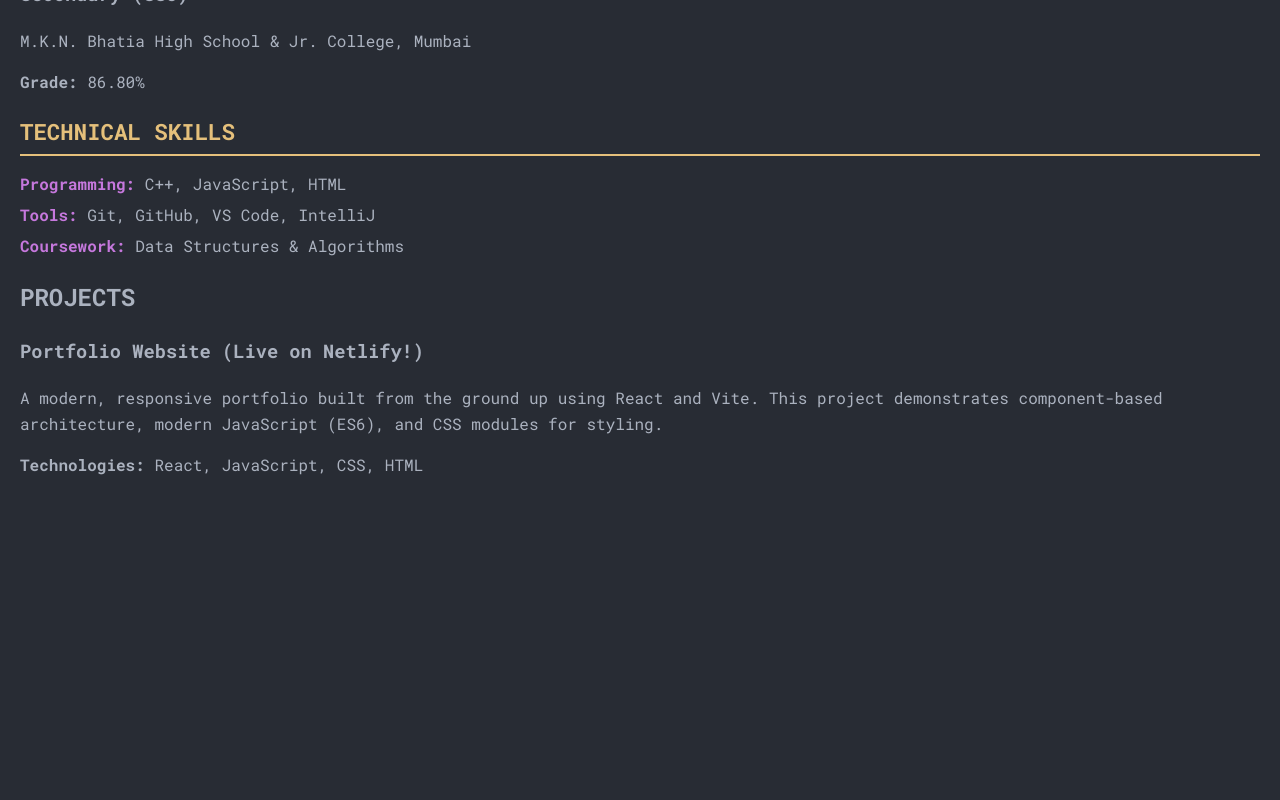
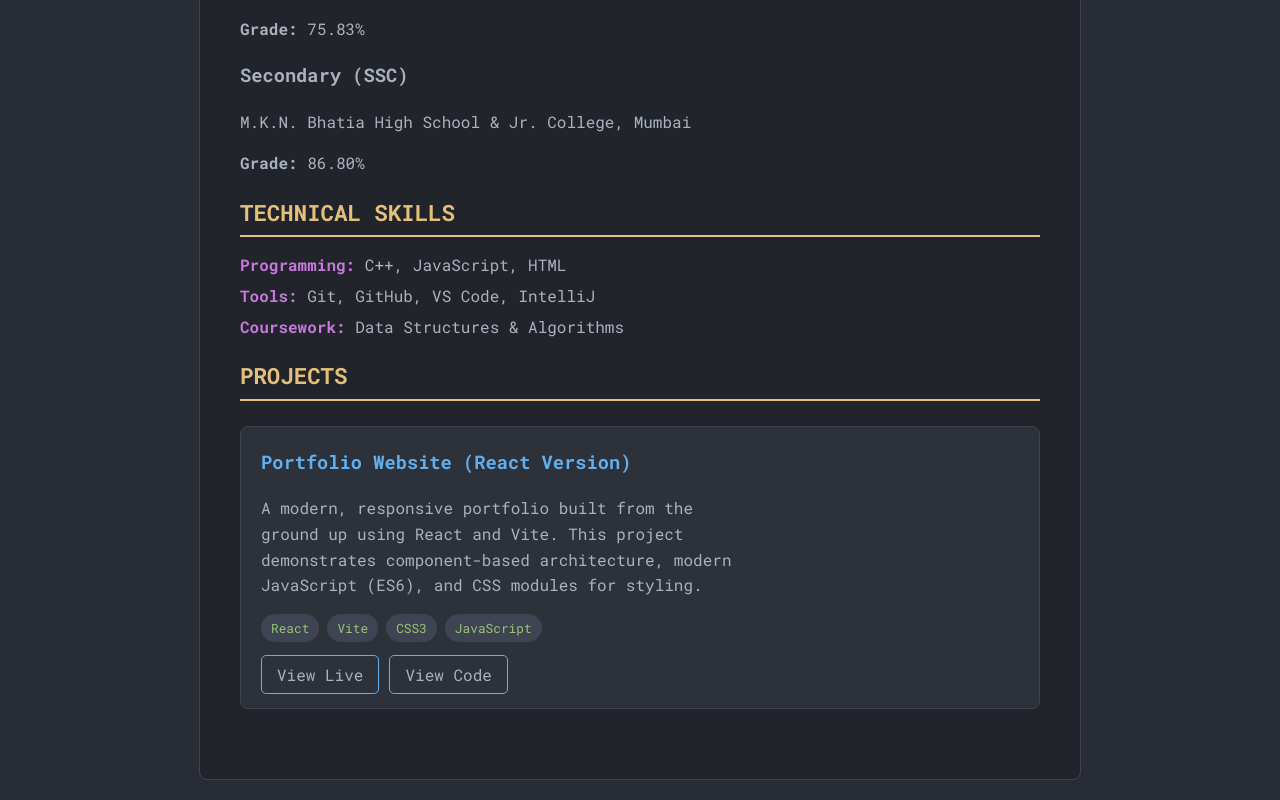
Before and after one commit to sagarjha0712/react-portfolio, a React (Vite) app: page / in a window 1280 px wide. Shown: the part 793-1593 px from the top of the page. Before the commit the page ends 1307 px from the top, so only its background shows below. Built offline with nearby package versions, Linux system fonts and the light colour scheme.

Commit message:
Updated project title

```diff
--- a/package.json
+++ b/package.json
@@ -12,6 +12,7 @@
   "dependencies": {
     "react": "^19.1.1",
     "react-dom": "^19.1.1",
+    "react-intersection-observer": "^9.16.0",
     "typed.js": "^2.1.0"
   },
   "devDependencies": {
--- a/src/App.jsx
+++ b/src/App.jsx
@@ -1,16 +1,28 @@
 import React from 'react';
+import FadeInSection from './components/FadeInSection';
 import Header from './components/Header'; // We are importing our Header component
 import Education from './components/Education';
 import Skills from './components/Skills';       // <-- 1. Import Skills
-import Projects from './components/Projects';   // <-- 2. Import Projects
+import Projects from './components/Projects';   //
+import Navbar from './components/Navbar'; // <-- 1. Import it<-- 2. Import Projects
 
 function App() {
   return (
-    <div>
-      <Header /> {/* This is how you use a component! */}
-      <Education />
-      <Skills />       {/* <-- 3. Use Skills component */}
-      <Projects />     {/* <-- 4. Use Projects component */}
+     <div className="container">
+      <Header />
+
+      <FadeInSection>
+        <Education />
+      </FadeInSection>
+
+      <FadeInSection>
+        <Skills />
+      </FadeInSection>
+
+      <FadeInSection>
+        <Projects />
+      </FadeInSection>
+
     </div>
   );
 }
--- /dev/null
+++ b/src/components/FadeInSection.jsx
@@ -0,0 +1,20 @@
+import React from 'react';
+import { useInView } from 'react-intersection-observer';
+
+function FadeInSection(props) {
+  const { ref, inView } = useInView({
+    triggerOnce: true, // The animation will only happen once
+    threshold: 0.1,    // E.g., trigger when 10% of the element is visible
+  });
+
+  return (
+    <div
+      className={`fade-in-section ${inView ? 'is-visible' : ''}`}
+      ref={ref}
+    >
+      {props.children}
+    </div>
+  );
+}
+
+export default FadeInSection;
--- a/src/components/Header.jsx
+++ b/src/components/Header.jsx
@@ -29,7 +29,7 @@ function Header() {
   }, []); // The empty array ensures this effect runs only once
 
   return (
-    <header className="resume-header">
+    <header className="resume-header" id="home">
         {/* We will add the image and icons back later */}
         <img src={profilePhoto} alt="Profile" className="profile-picture" />
         <h1>SAGAR JHA</h1>
--- /dev/null
+++ b/src/components/Navbar.css
@@ -0,0 +1,24 @@
+/* ===== NAVBAR STYLES ===== */
+.navbar {
+    position: fixed; /* This is the magic that makes it stick */
+    top: 0;
+    left: 0;
+    width: 100%;
+    background-color: #21252b; /* Same as the container background */
+    padding: 1rem 0;
+    text-align: center;
+    z-index: 100; /* Ensures it stays on top of other content */
+    border-bottom: 1px solid #3e4451;
+}
+
+.navbar a {
+    color: #abb2bf;
+    text-decoration: none;
+    margin: 0 20px;
+    font-weight: bold;
+    transition: color 0.3s ease;
+}
+
+.navbar a:hover {
+    color: #61afef; /* The nice blue from our header */
+}
--- /dev/null
+++ b/src/components/Navbar.jsx
@@ -0,0 +1,16 @@
+import React from 'react';
+import './Navbar.css';
+
+function Navbar() {
+  return (
+    // in Navbar.jsx
+<nav className="navbar">
+    <a href="#home">Home</a> {/* <-- Add this line */}
+    <a href="#education">Education</a>
+    <a href="#skills">Skills</a>
+    <a href="#projects">Projects</a>
+</nav>
+  );
+}
+
+export default Navbar;
--- a/src/components/Projects.css
+++ b/src/components/Projects.css
@@ -0,0 +1,82 @@
+/* ===== PROJECTS STYLES ===== */
+#projects h2 {
+    font-size: 1.4rem;
+    color: #e5c07b;
+    border-bottom: 2px solid #e5c07b;
+    padding-bottom: 5px;
+    margin-bottom: 25px;
+}
+
+.project-card {
+    background-color: #2c313a;
+    border-radius: 8px;
+    display: flex; /* This will put the image and info side-by-side */
+    flex-direction: column; /* Default for mobile */
+    margin-bottom: 30px;
+    overflow: hidden; /* Important for the border-radius on the image */
+    border: 1px solid #3e4451;
+}
+
+.project-image {
+    width: 100%;
+    height: 200px;
+    object-fit: cover; /* This will crop the image nicely */
+    object-position: top; /* Show the top of the screenshot */
+}
+
+.project-info {
+    padding: 20px;
+}
+
+.project-info h3 {
+    margin-top: 0;
+    color: #61afef;
+}
+
+.project-tech {
+    display: flex;
+    flex-wrap: wrap;
+    gap: 8px; /* Space between tags */
+    margin: 15px 0;
+}
+
+.project-tech span {
+    background-color: #3e4451;
+    color: #98c379; /* Green text */
+    padding: 4px 10px;
+    border-radius: 15px; /* Pill shape */
+    font-size: 0.8rem;
+}
+
+.project-links {
+    margin-top: 20px;
+}
+
+.project-links a {
+    color: #abb2bf;
+    text-decoration: none;
+    border: 1px solid #61afef;
+    padding: 8px 15px;
+    border-radius: 5px;
+    margin-right: 10px;
+    transition: background-color 0.3s, color 0.3s;
+}
+
+.project-links a:hover {
+    background-color: #61afef;
+    color: #21252b; /* Dark text on hover */
+}
+
+/* Media Query for larger screens (desktop view) */
+@media (min-width: 768px) {
+    .project-card {
+        flex-direction: row; /* Side-by-side on desktop */
+    }
+    .project-image {
+        width: 40%; /* Image takes up 40% of the card width */
+        height: auto;
+    }
+    .project-info {
+        width: 60%;
+    }
+}
--- a/src/components/Projects.jsx
+++ b/src/components/Projects.jsx
@@ -1,17 +1,52 @@
 import React from 'react';
 import './Projects.css';
 
+// ===== PROJECT DATA =====
+const projectData = [
+  {
+    id: 1,
+    // image: 'path/to/image.png', // We will add the image in a moment
+    title: 'Portfolio Website (React Version)',
+    description: 'A modern, responsive portfolio built from the ground up using React and Vite. This project demonstrates component-based architecture, modern JavaScript (ES6), and CSS modules for styling.',
+    tech: ['React', 'Vite', 'CSS3', 'JavaScript'],
+    liveUrl: 'https://sagarjha-portfolio.netlify.app', // Replace with your actual live URL
+    codeUrl: 'https://github.com/sagarjha0712/react-portfolio' // Replace with your actual GitHub repo URL
+  },
+  // When you have a second project, you can add another object here like this:
+  // {
+  //   id: 2,
+  //   title: 'My Next Cool Project',
+  //   ...
+  // }
+];
+
 function Projects() {
-  return (
+  // Replace the existing return statement with this one
+return (
     <section id="projects">
         <h2>PROJECTS</h2>
-        <div className="project-card">
-            <h3>Portfolio Website (Live on Netlify!)</h3>
-            <p>A modern, responsive portfolio built from the ground up using React and Vite. This project demonstrates component-based architecture, modern JavaScript (ES6), and CSS modules for styling.</p>
-            <p><strong>Technologies:</strong> React, JavaScript, CSS, HTML</p>
+        <div className="projects-container">
+            {projectData.map((project) => (
+                <div className="project-card" key={project.id}>
+                    {/* <img src={project.image} alt={`${project.title} screenshot`} className="project-image" /> */}
+                    <div className="project-info">
+                        <h3>{project.title}</h3>
+                        <p>{project.description}</p>
+                        <div className="project-tech">
+                            {project.tech.map((t, index) => (
+                                <span key={index}>{t}</span>
+                            ))}
+                        </div>
+                        <div className="project-links">
+                            <a href={project.liveUrl} target="_blank" rel="noopener noreferrer">View Live</a>
+                            <a href={project.codeUrl} target="_blank" rel="noopener noreferrer">View Code</a>
+                        </div>
+                    </div>
+                </div>
+            ))}
         </div>
     </section>
-  );
+);
 }
 
 export default Projects;
--- a/src/index.css
+++ b/src/index.css
@@ -1,3 +1,8 @@
+/* At the top of src/index.css */
+html {
+  scroll-behavior: smooth;
+}
+
 /* ===== GLOBAL STYLES ===== */
 /* Applied to the entire application */
 
@@ -9,6 +14,7 @@ body {
     line-height: 1.6;
     margin: 0;
     padding: 20px;
+    padding-top: 60px;
 }
 
 .container {
@@ -19,3 +25,15 @@ body {
     border-radius: 8px;
     border: 1px solid #3e4451;
 }
+
+/* ===== GLOBAL ANIMATION STYLES ===== */
+.fade-in-section {
+  opacity: 0;
+  transform: translateY(20px);
+  transition: opacity 0.6s ease-out, transform 0.6s ease-out;
+}
+
+.fade-in-section.is-visible {
+  opacity: 1;
+  transform: translateY(0);
+}
```
Also changed, not shown: 1 other file (tests, documents, lock files or other folders).
